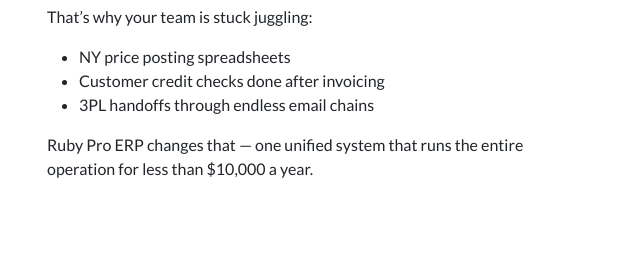
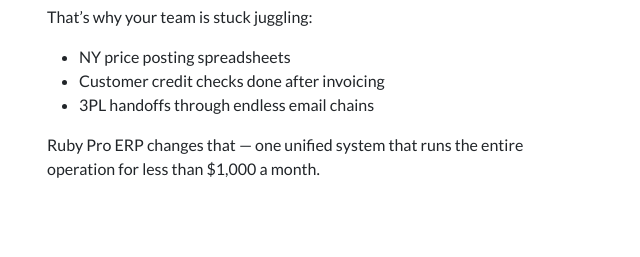
Before and after one commit to jackwharris10-pixel/ruby-pro-updated-website, a plain HTML site: page ny.html in a window 1280 px wide. Shown: the part 840-1097 px from the top of the page, 35-675 px from the left. Drawn offline with Linux system fonts and the light colour scheme.

Commit message:
Change price from per year to per month

```diff
--- a/ny.html
+++ b/ny.html
@@ -52,7 +52,7 @@ document.head.appendChild(o)}initApollo();</script>
                             <li>Customer credit checks done after invoicing</li>
                             <li>3PL handoffs through endless email chains</li>
                         </ul>
-                        <p>Ruby Pro ERP changes that — one unified system that runs the entire operation for less than $10,000 a year.</p>
+                        <p>Ruby Pro ERP changes that — one unified system that runs the entire operation for less than $1,000 a month.</p>
                     </div>
                 </div>
                 <div class="col-md-6">
```
